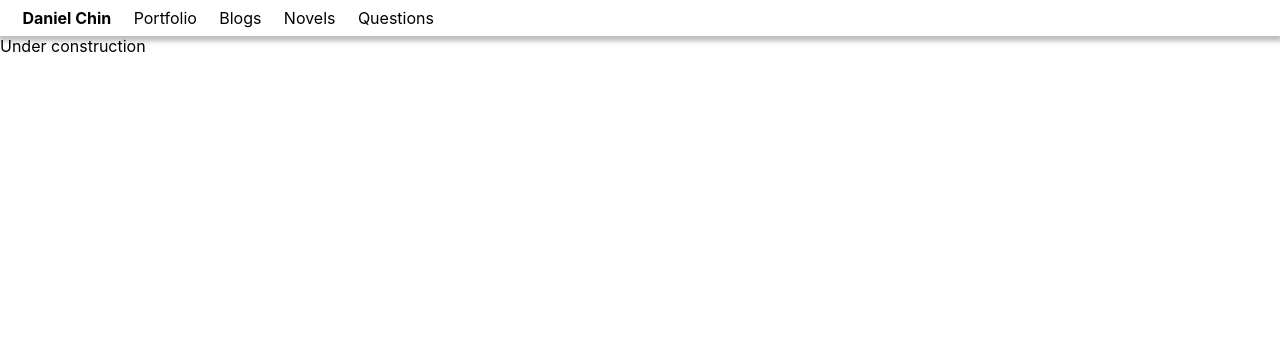
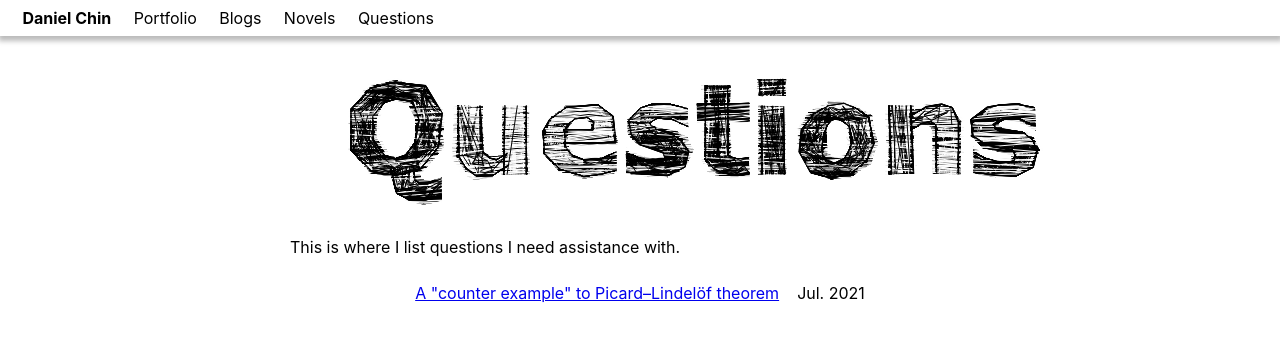
Before and after one commit to Daniel-Chin/personal-website, a React (Create React App) app: page /#/questions in a window 1280 px wide. Shown: the top 342 px of the page. Built offline with nearby package versions, Linux system fonts and the light colour scheme.

Commit message:
question feature

```diff
--- a/src/App.js
+++ b/src/App.js
@@ -16,6 +16,7 @@ import DocumentationPage    from './page/DocumentationPage';
 import NovelPage        from './page/NovelPage';
 import Hat              from './component/Hat';
 import TopOfEverything  from './page/TopOfEverything';
+import QuestionPage from './page/QuestionPage';
 
 const App = () => {
   return (
@@ -46,6 +47,9 @@ const App = () => {
         <Route exact path='/questions'>
           <QuestionListPage />
         </Route>
+        <Route exact path='/question/:id'>
+          <QuestionPage />
+        </Route>
         <Route exact path='/about'>
           <AboutMePage />
         </Route>
--- a/src/page/QuestionListPage.js
+++ b/src/page/QuestionListPage.js
@@ -1,9 +1,31 @@
 import React from 'react';
+
+import { Link } from 'react-router-dom';
+import InkLeak from '../component/InkLeak';
 
 const QuestionListPage = () => {
   return (
-    <div>
-      Under construction
+    <div className='page-with-margin'>
+      <h1 className='center-text'>
+        <InkLeak text='Questions' height={150} className='no-fat' />
+      </h1>
+      <p>
+        This is where I list questions I need assistance with.
+      </p>
+      <table className='margin-hori-auto'>
+        <tbody>
+          <tr className='zebra'>
+            <td>
+              <Link to={'/question/picardTheorem'}>
+              A "counter example" to Picard–Lindelöf theorem
+              </Link>
+            </td>
+            <td>
+              Jul. 2021
+            </td>
+          </tr>
+        </tbody>
+      </table>
     </div>
   );
 };
--- /dev/null
+++ b/src/page/QuestionPage.js
@@ -0,0 +1,21 @@
+import React from 'react';
+import { useParams } from 'react-router-dom';
+
+import PicardTheorem from '../questions/picard/PicardTheorem';
+
+const QuestionPage = () => {
+  const question_id = useParams().id;
+
+  switch (question_id) {
+    case 'picardTheorem':
+      return <PicardTheorem />;
+    default:
+      return (
+        <div>
+          Question not found. (Gosh!)
+        </div>
+      );
+  }
+};
+
+export default QuestionPage;
--- a/src/page/TopOfEverything.js
+++ b/src/page/TopOfEverything.js
@@ -22,9 +22,6 @@ const TopOfEverything = () => {
             <Link to={blogId2Url(id)}>{title}</Link>
           </li>
         ))}
-        <li>
-          <Link to='/questions'>Piccard's Theorem</Link>
-        </li>
       </ul>
     </div>
   );
```
